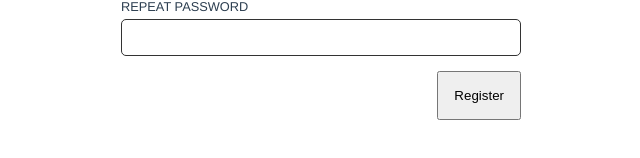
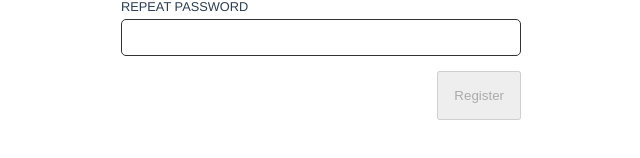
Before and after one commit to YuliaAnikeeva/f-ZooBro, a Vue app: page /registration in a window 1280 px wide. Shown: the part 366-524 px from the top of the page, without its empty margins (319-959 px from the left). Built offline with nearby package versions, Linux system fonts and the light colour scheme; what vue-the-mask would draw is missing.

Commit message:
regform: repeat password, disabled button

```diff
--- a/src/components/RegistrationForm.vue
+++ b/src/components/RegistrationForm.vue
@@ -19,7 +19,7 @@
             <div class="error" v-if="!$v.form.repeatPassword.sameAsPassword">Passwords must be identical.</div>
 
          </div>
-        <input class="button" type="submit" value="Register" >
+        <input class="button" type="submit" value="Register" :disabled="$v.$invalid">
     </form>
   </div>
 </template>
@@ -50,7 +50,7 @@
       email: {
         required,
         email,
-      },
+          },
       password: {
         required,
         betweenLength: betweenLength(4, 18),
@@ -66,7 +66,17 @@
       // this.$store.dispatch('createUser', this.form)
       // .then(() => this.$router.push('/'))
       // .catch(err => console.log(err))
+     },
+     onSubmit() {
+       if(!this.$v.$invalid){
+         const user= {
+           email: form.email,
+           password: form.password,
+           repeatPassword: form.repeatPassword
+         }
+       }
      }
+
     },
 
     created() {
```
